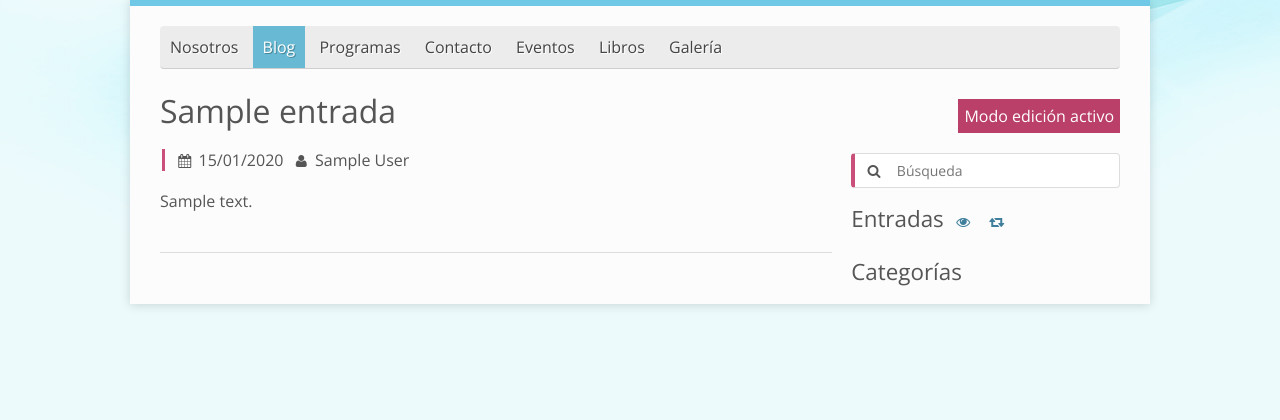
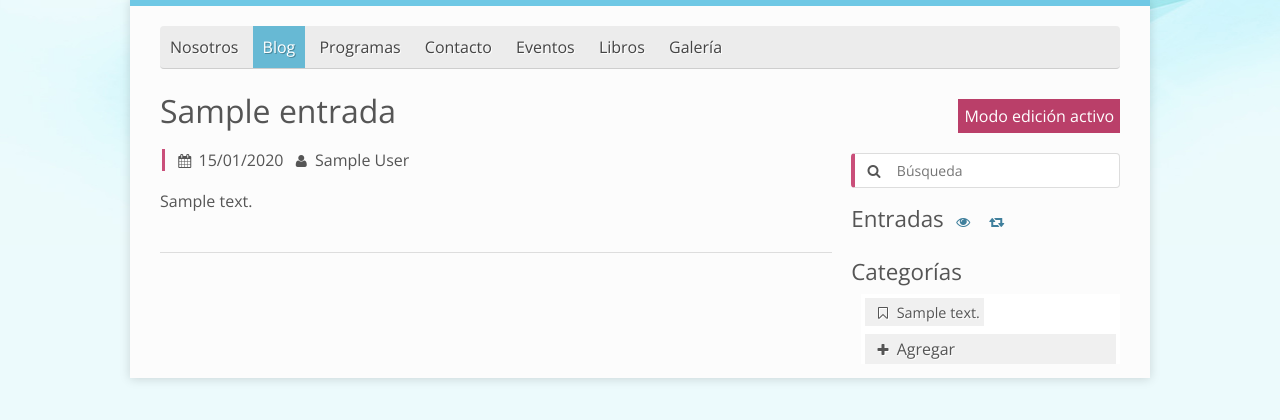
Before and after one commit to josecols/fundahog, a Django app: a page that uses fundahog/templates/entrada.html in a window 1280 px wide. Shown: the part 144-564 px from the top of the page. Run offline with Django 3.2, Linux system fonts and the light colour scheme; a user stored in the database is signed in; tables that the repository leaves empty hold one stand-in row (values such as "Sample post"); parts of the project's set-up code (start-up, migrations or seed data) failed here and were passed over; some libraries are stand-ins or nearby versions.

Commit message:
Agregadas categorías a la visualización de entradas

```diff
--- a/blog/views.py
+++ b/blog/views.py
@@ -10,16 +10,17 @@ from django.views.decorators.csrf import csrf_protect
 from django.shortcuts import get_object_or_404, render_to_response
 
 def index(request):
+    entradas = Entrada.objects.all()
     categorias = Categoria.objects.all()
-    entradas = Entrada.objects.all()
     return render_to_response('blog.html',
                               {'entradas':entradas, 'categorias':categorias, 'request':request},
                               context_instance=RequestContext(request))
 
 def entrada(request, slug, entrada_id):
     entrada = get_object_or_404(Entrada, pk=entrada_id)
+    categorias = Categoria.objects.all()
     return render_to_response('entrada.html',
-                              {'entrada':entrada, 'request':request},
+                              {'entrada':entrada, 'categorias':categorias, 'request':request},
                               context_instance=RequestContext(request))
 
 # Vistas AJAX
--- a/fundahog/templates/entrada.html
+++ b/fundahog/templates/entrada.html
@@ -96,6 +96,19 @@
 					</form>
 					<h2 class="titulo">Entradas <a href=""> <span class="i-popular"></span> </a><a href=""> <span class="i-reciente"></span> </a></h2>
 					<h2 class="titulo">Categorías</h2>
+					{% if categorias %}
+					<nav class="categorias">
+						<ul>
+							{% for categoria in categorias %}
+							<li><a class="categoria" href="javascript:void(0)"><span class="i-categoria"></span>{{categoria}}</a></li>
+							{% endfor %}
+							<div class="fix"></div>
+						</ul>
+						{% if request.user.is_staff %}
+						<a href="javascript:void(0)"><span class="i-mas"></span>Agregar</a>
+						{% endif %}
+					</nav>
+					{% endif %}
 				</aside>
 				<div class="fix"></div>
 			</section>
```
Also changed, not shown: 1 other file.
